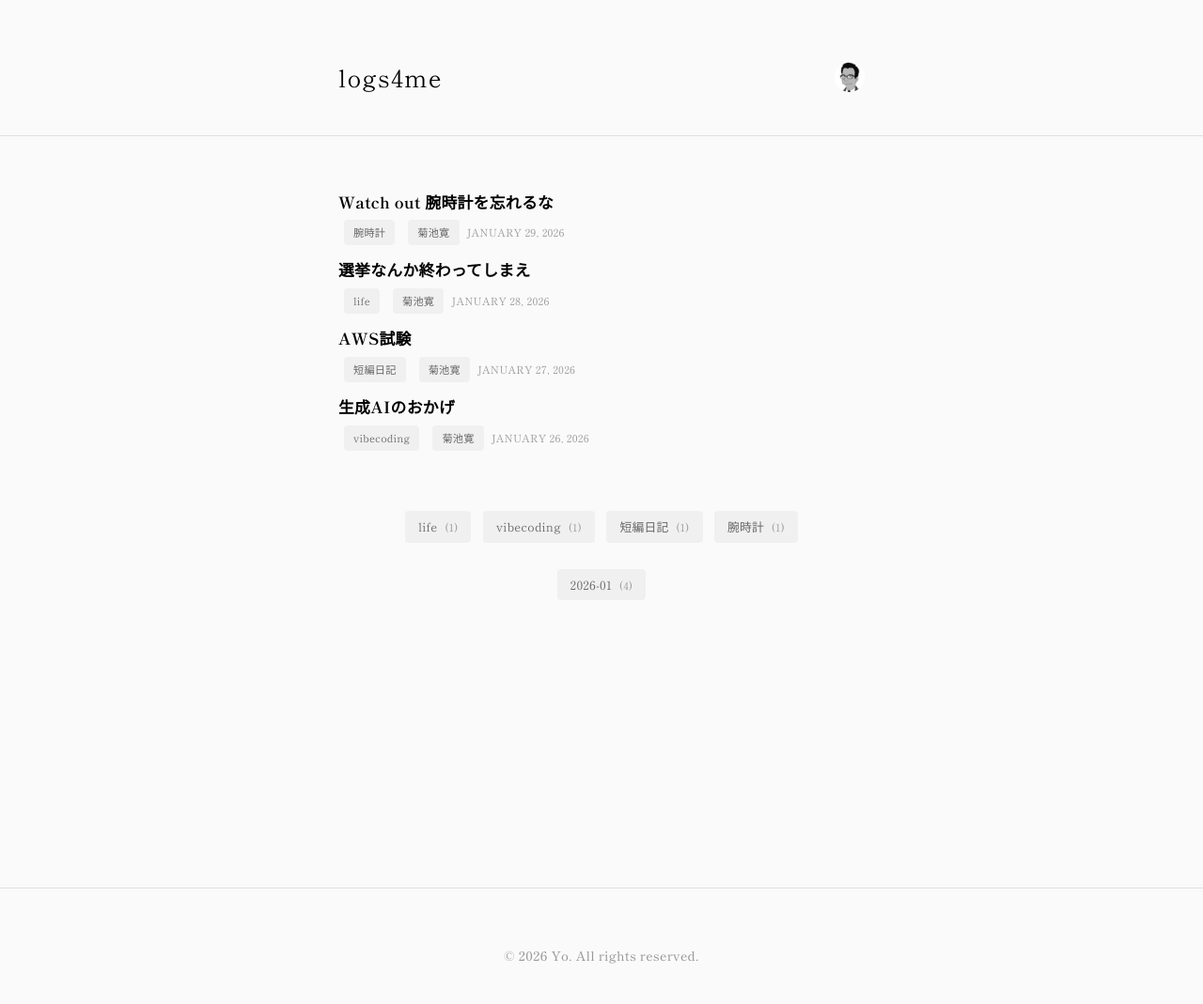
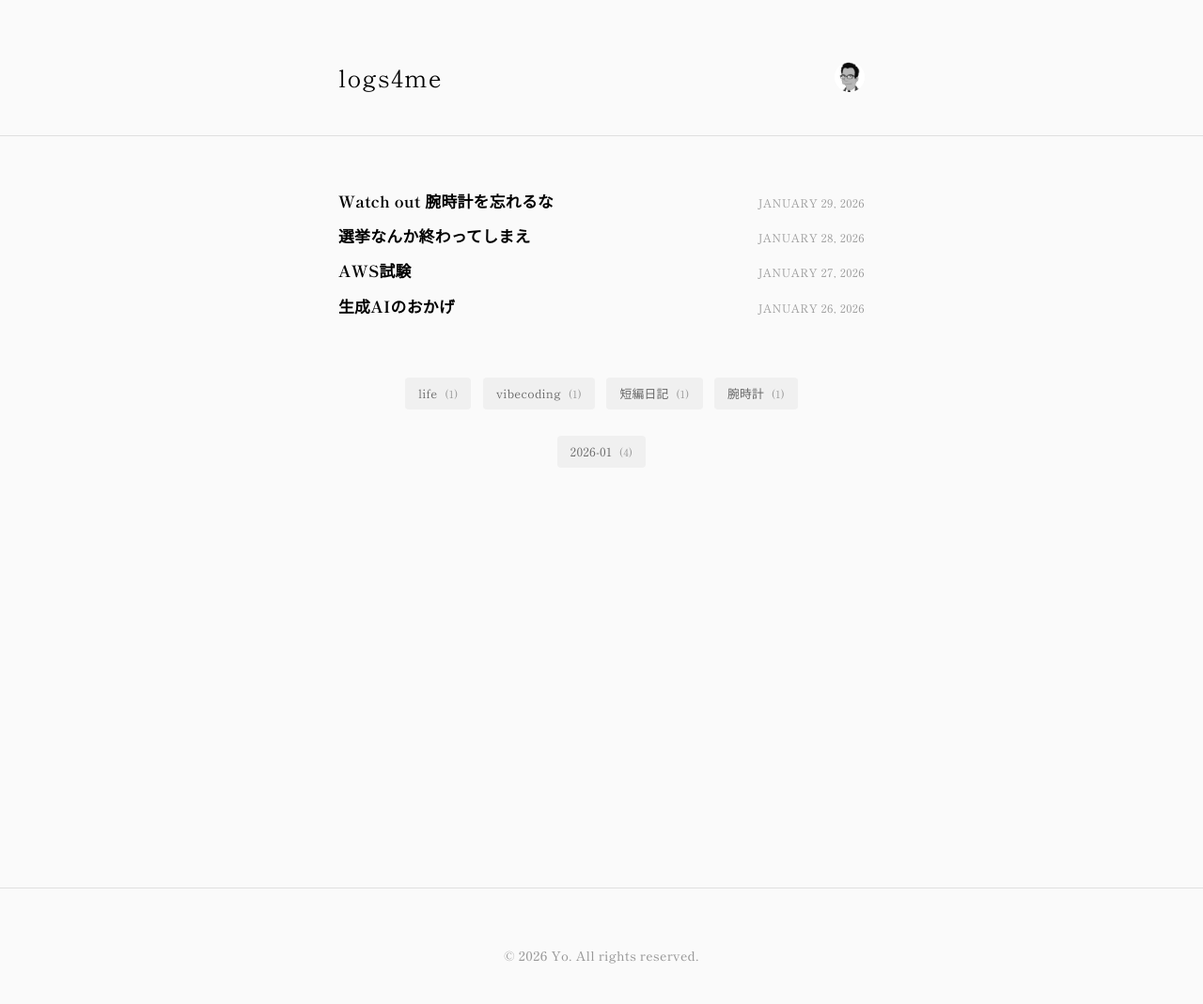
Before and after one commit to champlasonic/logs4me, a Jekyll site: the page built from index.md, in a window 1280 px wide. Shown: the whole page at 94% size. Built offline with Jekyll 4.4.1, drawn with Linux system fonts in a browser that asks for light colours; some web fonts are replaced.

Commit message:
Remove category and model tags from top page post list

```diff
--- a/assets/css/main.css
+++ b/assets/css/main.css
@@ -152,7 +152,11 @@ body {
 }
 
 .post-item-header {
-  margin-bottom: 8px;
+  display: flex;
+  justify-content: space-between;
+  align-items: baseline;
+  margin-bottom: 12px;
+  gap: 16px;
 }
 
 .post-item-title {
@@ -160,7 +164,8 @@ body {
   font-size: 1.05rem;
   font-weight: 700;
   letter-spacing: 0.02em;
-  line-height: 1.3;
+  flex: 1;
+  line-height: 1.1;
 }
 
 .post-item-title a {
@@ -171,39 +176,6 @@ body {
 
 .post-item-title a:hover {
   opacity: 0.6;
-}
-
-.post-item-tags {
-  display: flex;
-  align-items: center;
-  gap: 8px;
-  flex-wrap: wrap;
-  margin-bottom: 16px;
-}
-
-.post-item-tag {
-  display: inline-block;
-  background-color: #f0f0f0;
-  padding: 3px 8px;
-  border-radius: 3px;
-  font-size: 0.7rem;
-  font-weight: 400;
-  letter-spacing: 0.02em;
-  color: #666;
-  text-decoration: none;
-  transition: opacity 0.2s ease;
-}
-
-.post-item-tag.category:hover {
-  opacity: 0.6;
-}
-
-.post-item-timestamp {
-  color: #999;
-  font-size: 0.7rem;
-  font-weight: 400;
-  letter-spacing: 0.02em;
-  text-transform: uppercase;
 }
 
 .post-item-meta {
@@ -562,4 +534,10 @@ body {
     flex-direction: column;
     gap: 16px;
   }
+
+  .post-item-header {
+    flex-direction: column;
+    align-items: flex-start;
+    gap: 8px;
+  }
 }
--- a/index.md
+++ b/index.md
@@ -10,33 +10,11 @@ title: home
       <h2 class="post-item-title">
         <a href="{{ post.url | relative_url }}">{{ post.title }}</a>
       </h2>
-    </div>
-    <div class="post-item-tags">
-      {% if post.categories %}
-        {% for category in post.categories %}
-          {% case category %}
-            {% when '短編日記' %}
-              {% assign category_url = 'short_essay' %}
-            {% when '腕時計' %}
-              {% assign category_url = 'watch' %}
-            {% else %}
-              {% assign category_url = category %}
-          {% endcase %}
-          <a href="{{ '/category/' | append: category_url | append: '/' | relative_url }}" class="post-item-tag category">{{ category }}</a>
-        {% endfor %}
-      {% endif %}
-      {% if post.model %}
-        {% case post.model %}
-          {% when '菊池寛' %}
-            {% assign model_url = 'kan-kikuchi' %}
-          {% else %}
-            {% assign model_url = post.model | slugify %}
-        {% endcase %}
-        <a href="{{ '/model/' | append: model_url | append: '/' | relative_url }}" class="post-item-tag model">{{ post.model }}</a>
-      {% endif %}
-      <time class="post-item-timestamp" datetime="{{ post.date | date_to_xmlschema }}">
-        {{ post.date | date: "%B %d, %Y" }}
-      </time>
+      <div class="post-item-meta">
+        <time datetime="{{ post.date | date_to_xmlschema }}">
+          {{ post.date | date: "%B %d, %Y" }}
+        </time>
+      </div>
     </div>
   </article>
 {% endfor %}
```
